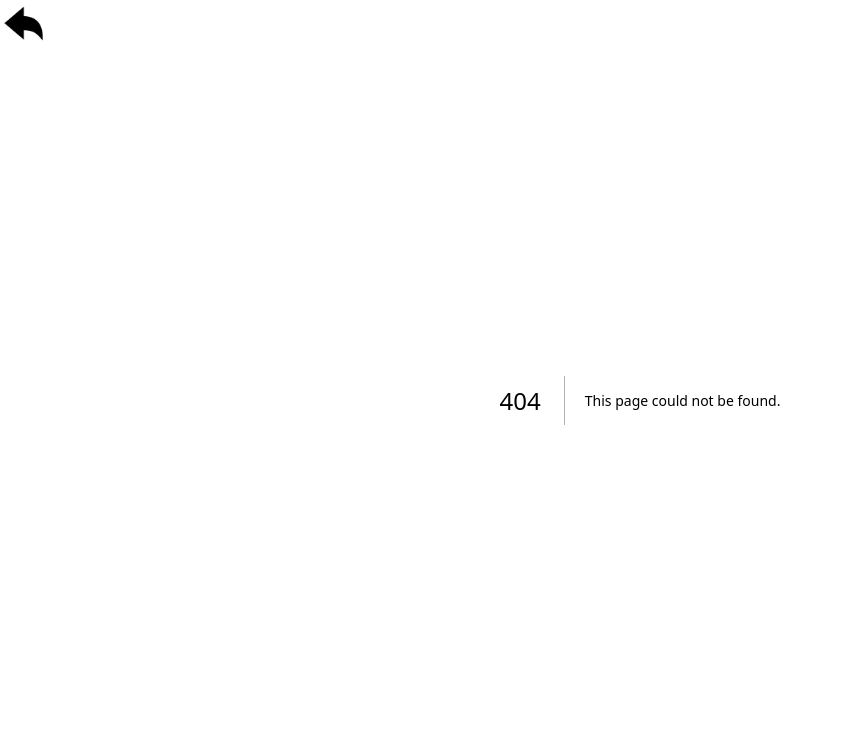
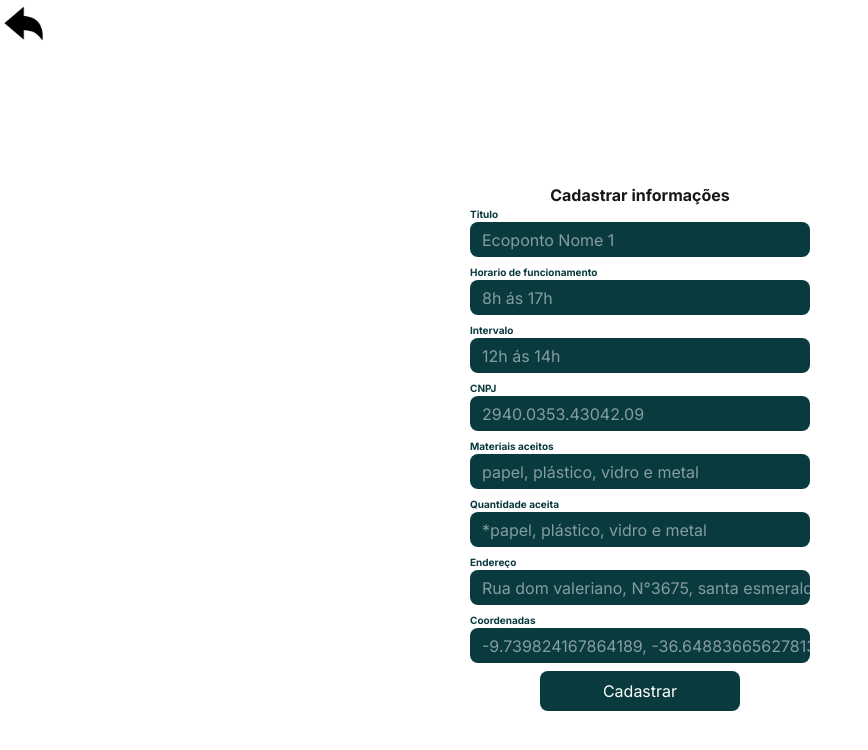
Before and after one commit to matheusrodrigues1/ecopontos-frontend, a Next.js app: page /cadastrar in a window 1280 px wide. Before the commit this address had no page. Shown: the top 750 px of the page, without its empty margins (0-868 px from the left). Built offline with nearby package versions, Linux system fonts and the light colour scheme; a web font is replaced by a local one.

Commit message:
cadastro

```diff
--- /dev/null
+++ b/src/app/cadastrar/page.tsx
@@ -0,0 +1,102 @@
+import Image from "next/image";
+import React from "react";
+
+const Cadastrar = () => {
+  return (
+    <div className="flex flex-col justify-center items-center w-screen h-screen pb-20 bg-white">
+      <span className="font-bold">Cadastrar informações</span>
+      <div className="flex flex-col items-center justify-center">
+        <form className="flex flex-col gap-2 w-[340px]">
+          <div>
+            <label className="block text-[10px] text-[#093A3E] font-bold mb-1">
+              Titulo
+            </label>
+            <input
+              type="text"
+              placeholder="Ecoponto Nome 1"
+              className="w-full h-[35px] border-2 !bg-[#093A3E] !text-white !placeholder:text-[20px] border-[#093A3E] p-3 !rounded-lg !pl-3"
+            />
+          </div>
+          <div>
+            <label className="block text-[10px] text-[#093A3E] font-bold mb-1">
+              Horario de funcionamento
+            </label>
+            <input
+              type="text"
+              placeholder="8h ás 17h"
+              className="w-full h-[35px] border-2 !bg-[#093A3E] !text-white !placeholder:text-[20px] border-[#093A3E] p-3 !rounded-lg !pl-3"
+            />
+          </div>
+          <div>
+            <label className="block text-[10px] text-[#093A3E] font-bold mb-1">
+              Intervalo
+            </label>
+            <input
+              type="text"
+              placeholder="12h ás 14h"
+              className="w-full h-[35px] border-2 !bg-[#093A3E] !text-white !placeholder:text-[20px] border-[#093A3E] p-3 !rounded-lg !pl-3"
+            />
+          </div>
+          <div>
+            <label className="block text-[10px] text-[#093A3E] font-bold mb-1">
+              CNPJ
+            </label>
+            <input
+              type="text"
+              placeholder="2940.0353.43042.09"
+              className="w-full h-[35px] border-2 !bg-[#093A3E] !text-white !placeholder:text-[20px] border-[#093A3E] p-3 !rounded-lg !pl-3"
+            />
+          </div>
+          <div>
+            <label className="block text-[10px] text-[#093A3E] font-bold mb-1">
+              Materiais aceitos
+            </label>
+            <input
+              type="text"
+              placeholder="papel, plástico, vidro e metal"
+              className="w-full h-[35px] border-2 !bg-[#093A3E] !text-white !placeholder:text-[20px] border-[#093A3E] p-3 !rounded-lg !pl-3"
+            />
+          </div>
+          <div>
+            <label className="block text-[10px] text-[#093A3E] font-bold mb-1">
+              Quantidade aceita
+            </label>
+            <input
+              type="text"
+              placeholder="*papel, plástico, vidro e metal"
+              className="w-full h-[35px] border-2 !bg-[#093A3E] !text-white !placeholder:text-[20px] border-[#093A3E] p-3 !rounded-lg !pl-3"
+            />
+          </div>
+          <div>
+            <label className="block text-[10px] text-[#093A3E] font-bold mb-1">
+              Endereço
+            </label>
+            <input
+              type="text"
+              placeholder="Rua dom valeriano, N°3675, santa esmeralda"
+              className="w-full h-[35px] border-2 !bg-[#093A3E] !text-white !placeholder:text-[20px] border-[#093A3E] p-3 !rounded-lg !pl-3"
+            />
+          </div>
+          <div>
+            <label className="block text-[10px] text-[#093A3E] font-bold mb-1">
+              Coordenadas
+            </label>
+            <input
+              type="text"
+              placeholder="-9.739824167864189, -36.648836656278135"
+              className="w-full h-[35px] border-2 !bg-[#093A3E] !text-white !placeholder:text-[20px] border-[#093A3E] p-3 !rounded-lg !pl-3"
+            />
+          </div>
+          <button
+            type="submit"
+            className="mt-9 self-center h-[40px] w-[200px] !bg-[#093A3E] !text-white !rounded-lg"
+          >
+            Cadastrar
+          </button>
+        </form>
+      </div>
+    </div>
+  );
+};
+
+export default Cadastrar;
--- a/src/app/layout.tsx
+++ b/src/app/layout.tsx
@@ -33,7 +33,7 @@ export default function RootLayout({
 }) {
   return (
     <html lang="pt-BR">
-      <div className="w-full !bg-white !absolute">
+      <div className="w-full !bg-white">
         <Image
           alt="layout"
           src={layout}
--- a/src/app/login/page.tsx
+++ b/src/app/login/page.tsx
@@ -53,8 +53,8 @@ const Login = () => {
             <Image
               src={buttonImage}
               alt="Acessar"
-              width={159} // Largura da sua imagem
-              height={37} // Altura da sua imagem
+              width={159}
+              height={37}
               className="hover:opacity-90 transition-opacity"
             />
           </button>
```
